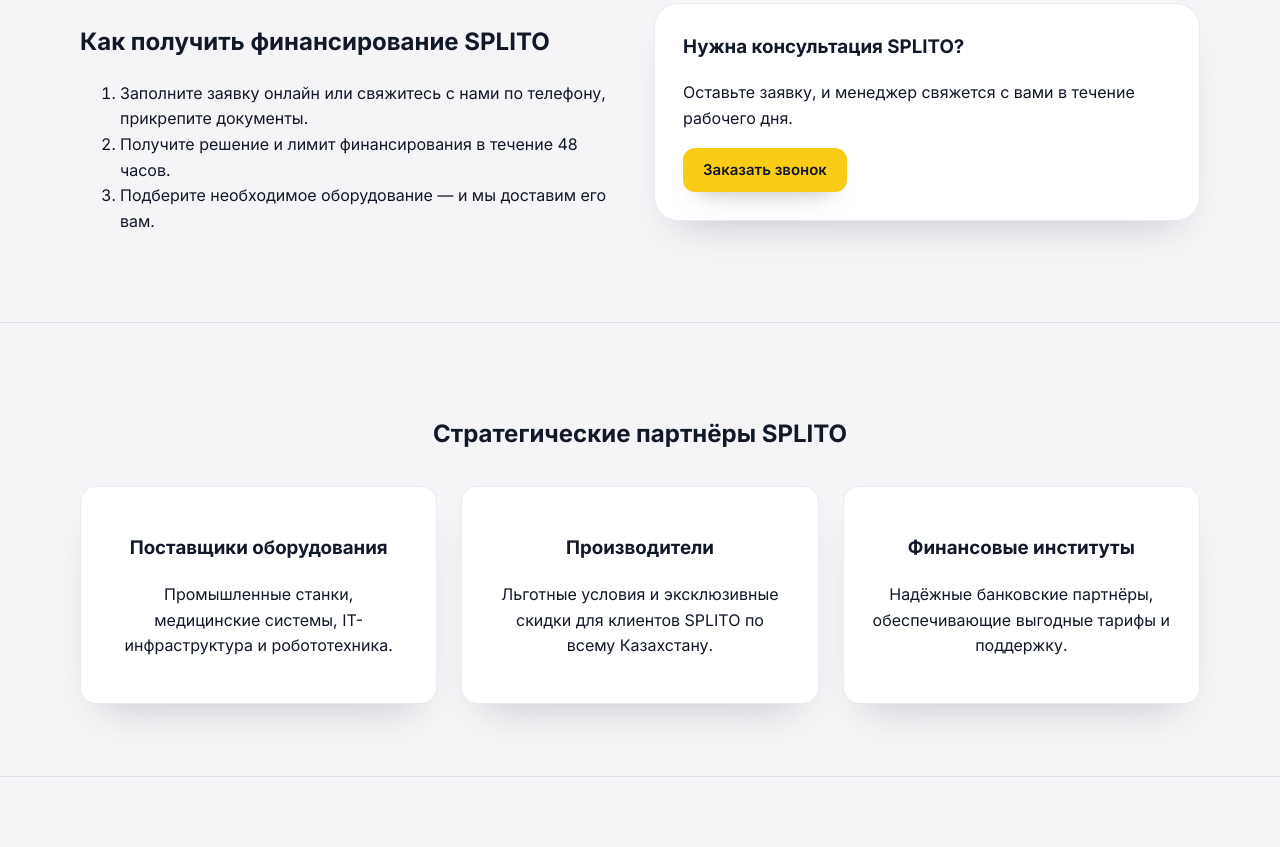
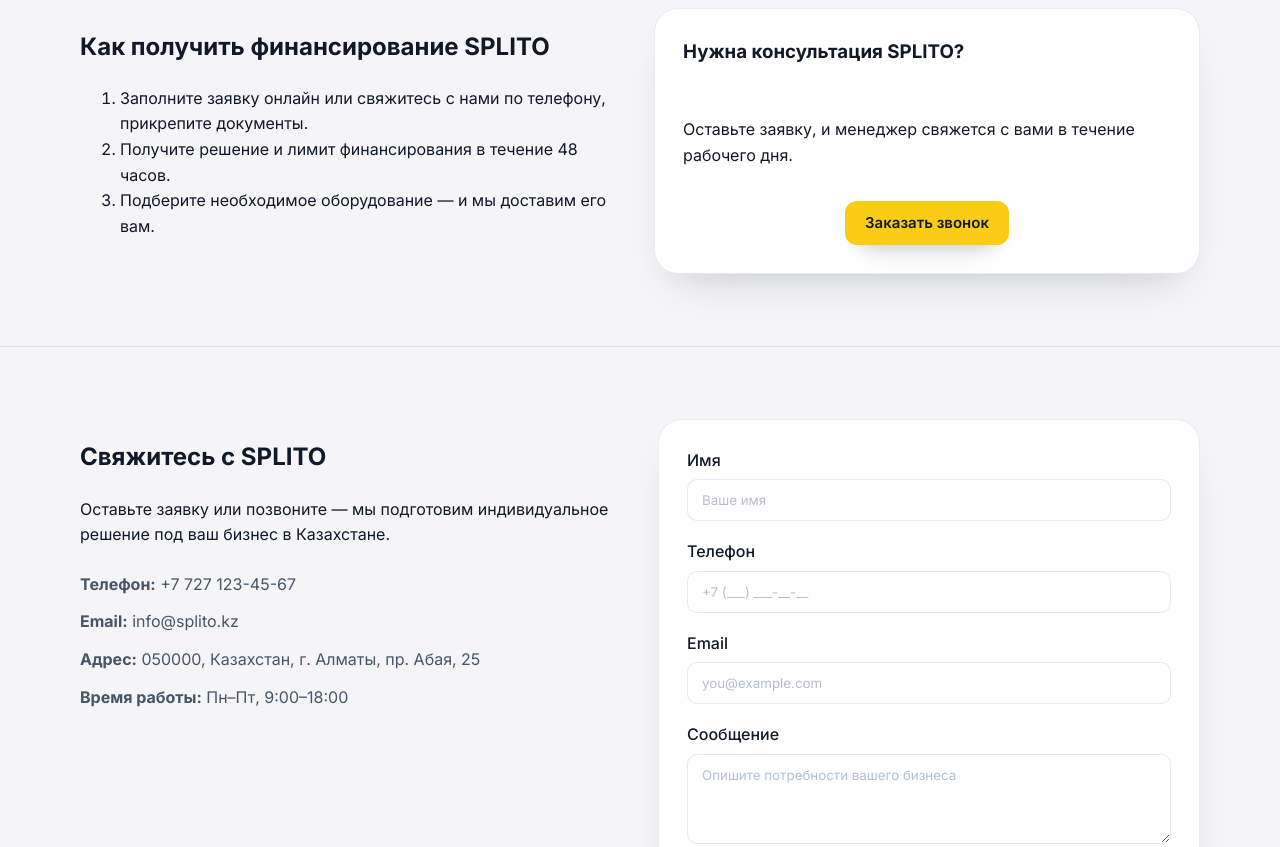
Before and after one commit to BLINK-sys/splito, a plain HTML site: page index.html in a window 1280 px wide. Shown: the part 2903-3750 px from the top of the page. Drawn offline with Linux system fonts and the light colour scheme.

Commit message:
Adjust buttons and layout

```diff
--- a/index.html
+++ b/index.html
@@ -164,7 +164,7 @@
               <strong id="total-amount">0 ₸</strong>
             </div>
           </div>
-          <button type="button" class="primary-btn full-width">Оформить рассрочку</button>
+          <a href="#contacts" class="primary-btn full-width">Оформить рассрочку</a>
         </form>
       </div>
     </section>
@@ -203,26 +203,6 @@
           <h3>Нужна консультация SPLITO?</h3>
           <p>Оставьте заявку, и менеджер свяжется с вами в течение рабочего дня.</p>
           <a class="primary-btn" href="#contacts">Заказать звонок</a>
-        </div>
-      </div>
-    </section>
-
-    <section class="partners">
-      <div class="container">
-        <h2>Стратегические партнёры SPLITO</h2>
-        <div class="partners-grid">
-          <div class="partner-card">
-            <h3>Поставщики оборудования</h3>
-            <p>Промышленные станки, медицинские системы, IT-инфраструктура и робототехника.</p>
-          </div>
-          <div class="partner-card">
-            <h3>Производители</h3>
-            <p>Льготные условия и эксклюзивные скидки для клиентов SPLITO по всему Казахстану.</p>
-          </div>
-          <div class="partner-card">
-            <h3>Финансовые институты</h3>
-            <p>Надёжные банковские партнёры, обеспечивающие выгодные тарифы и поддержку.</p>
-          </div>
         </div>
       </div>
     </section>
@@ -280,7 +260,7 @@
       </div>
       <div class="footer-bottom">
         <div class="container">
-          <span>© 2025 ООО «SPLITO-РАССРОЧКА»</span>
+          <span>«SPLITO-РАССРОЧКА» 2025</span>
         </div>
       </div>
     </footer>
--- a/styles.css
+++ b/styles.css
@@ -513,10 +513,16 @@ section + section {
   border-radius: var(--radius-lg);
   box-shadow: var(--shadow-md);
   border: 1px solid rgba(226, 232, 240, 0.8);
+  display: grid;
+  gap: 16px;
 }
 
 .cta-card h3 {
   margin-top: 0;
+}
+
+.cta-card .primary-btn {
+  justify-self: center;
 }
 
 .articles-grid {
@@ -528,30 +534,6 @@ section + section {
   margin-top: 12px;
   color: var(--primary);
   font-weight: 600;
-}
-
-.partners {
-  background: var(--background);
-}
-
-.partners .container {
-  text-align: center;
-}
-
-.partners-grid {
-  display: grid;
-  grid-template-columns: repeat(auto-fit, minmax(220px, 1fr));
-  gap: 24px;
-  justify-content: center;
-  margin-top: 32px;
-}
-
-.partner-card {
-  text-align: center;
-  padding: 28px;
-  box-shadow: var(--shadow-md);
-  border: 1px solid rgba(226, 232, 240, 0.8);
-  border-radius: var(--radius-md);
 }
 
 .contacts {
```
